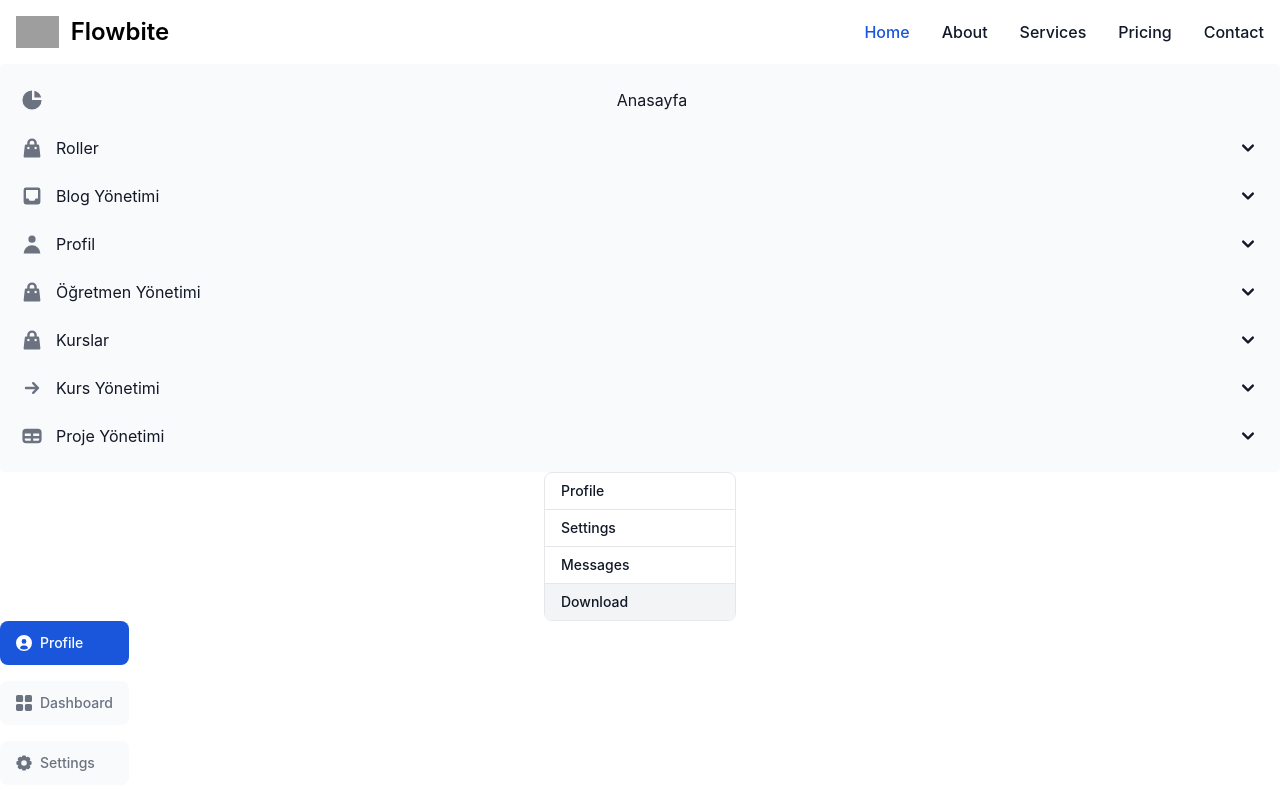
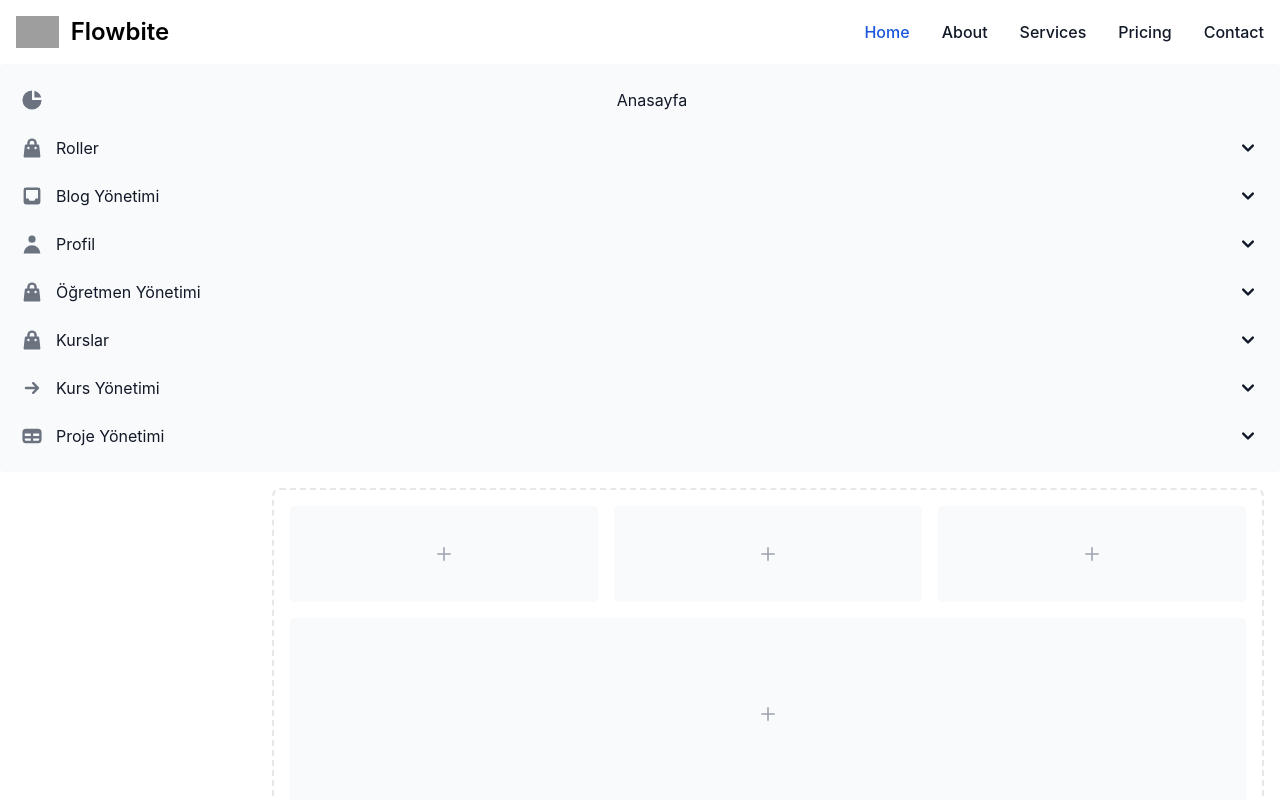
Before and after one commit to canata09/Tailwind-Flowbite-ReactJS-Library, a React (Create React App) app: page / in a window 1280 px wide. Shown: the top 800 px of the page. Built offline with nearby package versions, Linux system fonts and the light colour scheme; grey boxes are pictures that could not be loaded.

Commit message:
Update App.js

```diff
--- a/src/App.js
+++ b/src/App.js
@@ -3,6 +3,7 @@ import Navabar from './components/Navabar/Navabar';
 import Sidemenu from './components/Sidemenu/Sidemenu';
 import Docliste from './components/Docliste/Docliste';
 import Linkliste from './components/Linkliste/Linkliste';
+import Mockdata from './components/Mockdata/Mockdata';
 import Vsekme from './components/Vsekme/Vsekme';
 
 function App() {
@@ -12,6 +13,8 @@ function App() {
       <Navabar />
 
       <Sidemenu />
+
+      <Mockdata />
 
       <Docliste />
 
```
